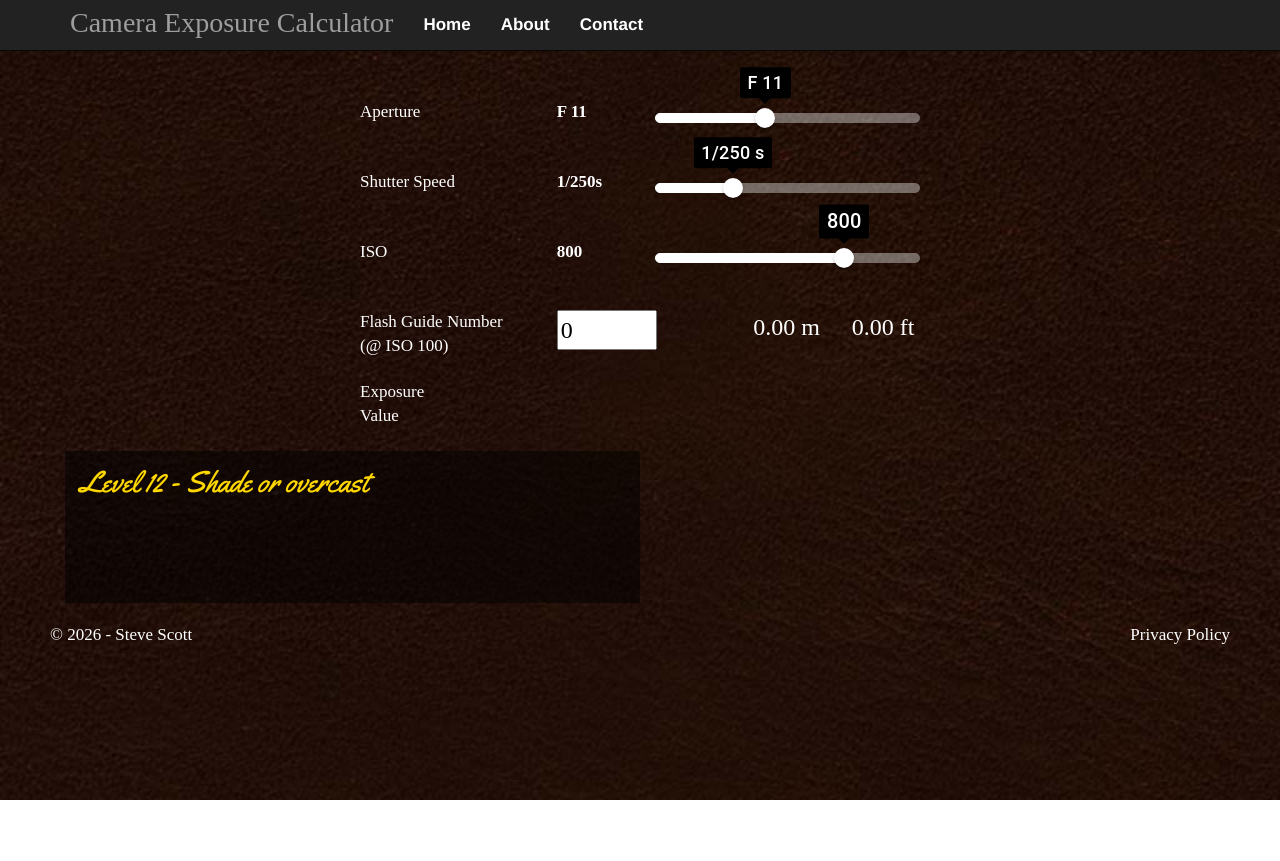
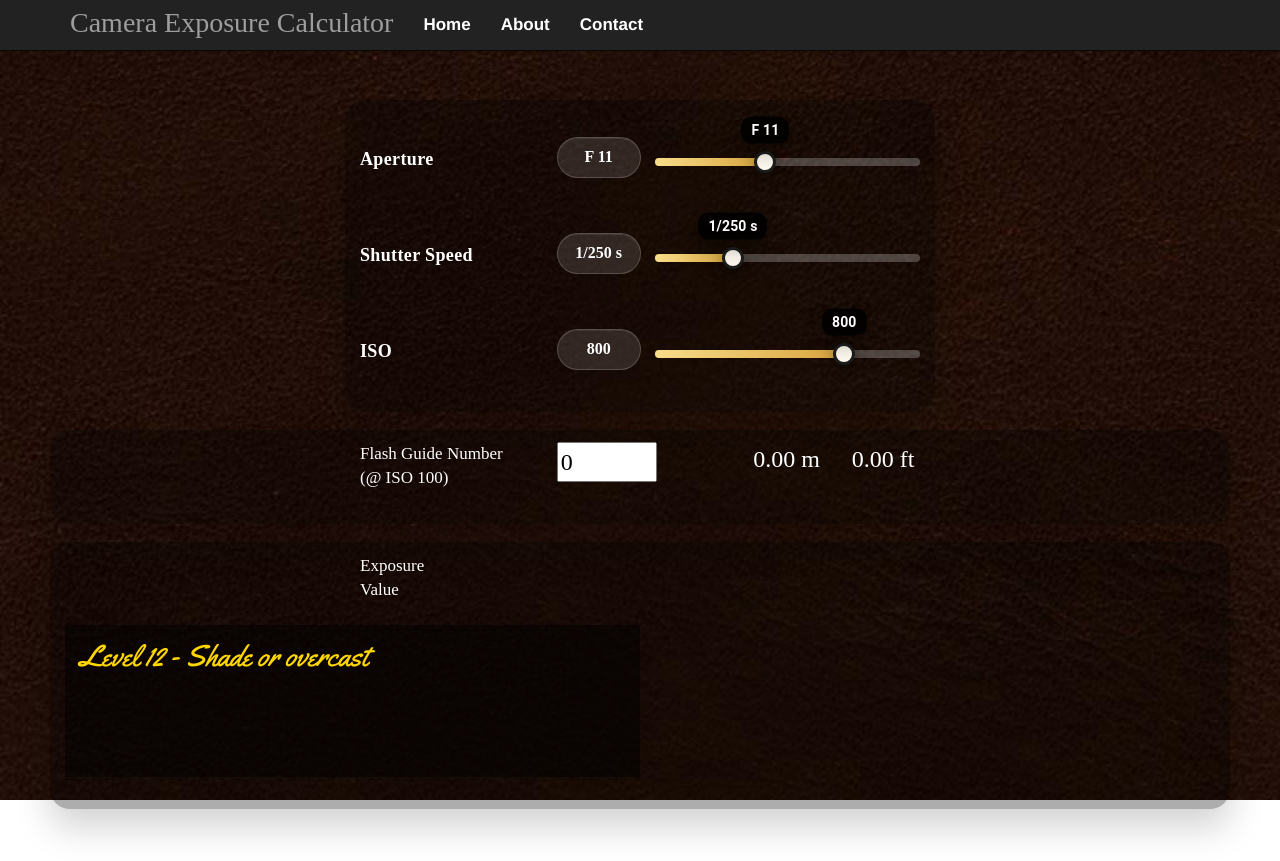
Before and after one commit to SteveScott/camexcalc-react-yarn, a React (Create React App) app: page / in a window 1280 px wide. Before the commit the page ends 800 px from the top, so only its background shows below. Built offline with nearby package versions, Linux system fonts and the light colour scheme; a web font is replaced by a local one.

Commit message:
Refine calculator slider layout and styling
Agent-Logs-Url: https://github.com/SteveScott/camexcalc-react-yarn/sessions/69937ccc-ec89-4bff-b5e7-1764fb5f84a4

Co-authored-by: SteveScott <5157577+SteveScott@users.noreply.github.com>

```diff
--- a/src/components/Footer.js
+++ b/src/components/Footer.js
@@ -3,7 +3,7 @@ import React from 'react';
 
 const Footer = () => (
     <footer>
-        <div class="copyright">
+        <div className="copyright">
             <p>© {new Date().getFullYear()} - Steve Scott</p>
         </div>
         <div style={{float:"right"}}>
--- a/src/index.css
+++ b/src/index.css
@@ -36,7 +36,7 @@ code {
   background-size: cover;
   background-repeat: no-repeat;
   background-position: center;
-  height: 100vh;
+  min-height: 100vh;
   color: white;
   padding: 50px;
   font-family: 'Rokkitt', serif;
@@ -57,12 +57,73 @@ code {
 }
 
 .row {
-  height: 70px;
+  min-height: 70px;
+  height: auto;
 }
 
 .NumberDisplay{
   font-size: 24px;
   font-weight:500;
+}
+
+.CalculationDiv {
+  background: rgba(0, 0, 0, 0.32);
+  border-radius: 20px;
+  padding: 12px 18px;
+  margin-bottom: 18px;
+  box-shadow: 0 18px 36px rgba(0, 0, 0, 0.18);
+}
+
+.slider-row {
+  display: flex;
+  flex-wrap: wrap;
+  align-items: center;
+  gap: 10px 0;
+  min-height: 96px;
+}
+
+.slider-heading {
+  display: flex;
+  flex-direction: column;
+  justify-content: center;
+  gap: 8px;
+}
+
+.slider-heading__label {
+  font-size: 18px;
+  font-weight: 600;
+  letter-spacing: 0.02em;
+}
+
+.slider-heading__value {
+  display: inline-flex;
+  align-items: center;
+  justify-content: center;
+  align-self: flex-start;
+  min-width: 84px;
+  padding: 8px 12px;
+  border: 1px solid rgba(255, 255, 255, 0.18);
+  border-radius: 999px;
+  background: rgba(255, 255, 255, 0.12);
+  box-shadow: inset 0 1px 0 rgba(255, 255, 255, 0.08);
+  font-size: 16px;
+  font-weight: 600;
+  white-space: nowrap;
+}
+
+.slider-heading__value--mobile {
+  display: none;
+}
+
+.slider-value-column,
+.slider-control-column {
+  display: flex;
+  align-items: center;
+  min-height: 52px;
+}
+
+.slider-control-column {
+  padding-top: 4px;
 }
 
 .InputText {
@@ -88,3 +149,45 @@ code {
   float:left;
   bottom:0vh;
 }
+
+@media (max-width: 767px) {
+  .content {
+    padding: 32px 16px 48px;
+  }
+
+  .main-app {
+    margin-top: 24px;
+  }
+
+  .CalculationDiv {
+    padding: 14px 16px;
+  }
+
+  .slider-row {
+    min-height: auto;
+    margin-bottom: 10px;
+  }
+
+  .slider-heading__value--mobile {
+    display: inline-flex;
+  }
+
+  .slider-value-column {
+    display: none;
+  }
+
+  .slider-control-column {
+    padding-top: 0;
+  }
+
+  .InputText {
+    width: 100%;
+    max-width: 120px;
+  }
+
+  .ExposureDiv {
+    height: auto;
+    min-height: 19vh;
+    font-size: clamp(24px, 6vw, 30px);
+  }
+}
--- a/src/pages/Home.js
+++ b/src/pages/Home.js
@@ -6,17 +6,94 @@ import { styled } from "@mui/material/styles";
 
 // Create a styled Slider component
 const StyledSlider = styled(Slider)({
-  "& .MuiSlider-valueLabel": {
-    backgroundColor: "black",
-    color: "white",
-    fontSize: "18px",
+  color: "#f2ce6f",
+  height: 8,
+  padding: "18px 0 14px",
+  "& .MuiSlider-rail": {
+    opacity: 1,
+    height: 8,
+    borderRadius: 999,
+    backgroundColor: "rgba(255, 255, 255, 0.24)",
+  },
+  "& .MuiSlider-track": {
+    border: "none",
+    height: 8,
+    borderRadius: 999,
+    background: "linear-gradient(90deg, #f8dd8a 0%, #d9a53f 100%)",
   },
   "& .MuiSlider-thumb": {
-    // backgroundColor: 'black',
+    width: 22,
+    height: 22,
+    backgroundColor: "#fffaf0",
+    border: "3px solid #1d1d1d",
+    boxShadow: "0 6px 14px rgba(0, 0, 0, 0.35)",
+    "&::before": {
+      boxShadow: "none",
+    },
+    "&:hover, &.Mui-focusVisible, &.Mui-active": {
+      boxShadow: "0 0 0 8px rgba(242, 206, 111, 0.18)",
+    },
   },
-  height: "10px",
-  color: "white",
+  "& .MuiSlider-valueLabel": {
+    backgroundColor: "rgba(0, 0, 0, 0.88)",
+    color: "white",
+    fontSize: "14px",
+    fontWeight: 600,
+    borderRadius: 10,
+    padding: "6px 10px",
+    lineHeight: 1.1,
+    boxShadow: "0 10px 20px rgba(0, 0, 0, 0.25)",
+    "&::before": {
+      display: "none",
+    },
+  },
+  "@media (max-width: 767px)": {
+    padding: "14px 0 10px",
+    "& .MuiSlider-thumb": {
+      width: 20,
+      height: 20,
+    },
+    "& .MuiSlider-valueLabel": {
+      fontSize: "12px",
+      padding: "4px 8px",
+    },
+  },
 });
+
+const SliderField = ({
+  ariaLabel,
+  label,
+  labelId,
+  max,
+  onChange,
+  value,
+  valueLabel,
+}) => (
+  <div className="row slider-row">
+    <div className="col-xs-12 col-sm-4 col-md-4 slider-heading">
+      <span className="slider-heading__label">{label}</span>
+      <span className="slider-heading__value slider-heading__value--mobile">
+        {valueLabel}
+      </span>
+    </div>
+    <div className="hidden-xs col-sm-2 col-md-2 slider-value-column">
+      <label id={labelId} className="slider-heading__value">
+        {valueLabel}
+      </label>
+    </div>
+    <div className="col-xs-12 col-sm-6 col-md-6 slider-control-column">
+      <StyledSlider
+        value={value}
+        aria-label={ariaLabel}
+        valueLabelDisplay="on"
+        valueLabelFormat={valueLabel}
+        min={0}
+        max={max}
+        onChange={onChange}
+      />
+    </div>
+  </div>
+);
 
 const Home = () => {
   const FSTOPVALUES = [1, 1.4, 2, 2.8, 4, 5.6, 8, 11, 16, 22, 32, 45, 64]
@@ -67,7 +144,7 @@ const Home = () => {
   ];
   const [shutterSpeed, setShutterSpeed] = useState(5);
   const [shutterSpeedText, setShutterSpeedText] = useState(
-    SHUTTERSPEEDLABLE[5] + "s"
+    SHUTTERSPEEDLABLE[5] + " s"
   );
 
   const ISOVALUES = [25, 50, 100, 200, 400, 800, 1600, 3200];
@@ -272,124 +349,86 @@ const Home = () => {
   }
 
   return (
-    <main class="content">
-      <div class="container-fluid main-app">
-        <form asp-action="mainAction">
-          <div class="row">
-            <div class="col-lg-3">
+    <main className="content">
+      <div className="container-fluid main-app">
+        <form>
+          <div className="row">
+            <div className="col-lg-3">
               </div>
-            <div class="col-sm-12 col-lg-6 CalculationDiv">
-              <div class="row">
-                <div class="col-xs-3 col-sm-2 col-md-4">Aperture</div>
-                <div class="hidden-xs col-sm-2 col-md-2">
-                  <label id="FStopDisplay">{FstopText}</label>
-                </div>
-                <div class="col-xs-8 col-sm-8 col-md-6">
-                  {/* <input id="FStop" data-slider-id="FStop" asp-for="FStop" type="text" data-slider-handle="custom" data-slider-min="0" data-slider-max="12" data-slider-step="1" data-slider-value="4" class="slider" /> */}
-                  <StyledSlider
-                    style={{ height: "10px", color: "white" }}
-                    defaultValue={Fstop}
-                    aria-label="Default"
-                    valueLabelDisplay="on"
-                    valueLabelFormat={"F " + FSTOPVALUES[Fstop]}
-                    min={0}
-                    max={FSTOPVALUES.length - 1}
-                    onChange={FStop_Slide}
-                  />
-                </div>
+            <div className="col-sm-12 col-lg-6 CalculationDiv">
+              <SliderField
+                ariaLabel="Aperture"
+                label="Aperture"
+                labelId="FStopDisplay"
+                max={FSTOPVALUES.length - 1}
+                onChange={FStop_Slide}
+                value={Fstop}
+                valueLabel={FstopText}
+              />
+              <SliderField
+                ariaLabel="Shutter Speed"
+                label="Shutter Speed"
+                labelId="ShutterSpeedDisplay"
+                max={SHUTTERSPEEDVALUES.length - 1}
+                onChange={ShutterSpeed_Slide}
+                value={shutterSpeed}
+                valueLabel={shutterSpeedText}
+              />
+              <SliderField
+                ariaLabel="ISO"
+                label="ISO"
+                labelId="IsoDisplay"
+                max={ISOVALUES.length - 1}
+                onChange={Iso_Slide}
+                value={Iso}
+                valueLabel={String(isoText)}
+              />
+            </div>
+            <div className="col-lg-3">
               </div>
-              <div class="row">
-                <div class="col-xs-3 col-sm-2 col-md-4">Shutter Speed</div>
-                <div class="hidden-xs col-sm-2 col-md-2">
-                  <label id="ShutterSpeedDisplay">{shutterSpeedText}</label>
-                </div>
-                <div class="col-xs-8 col-sm-8 col-md-6">
-                  {/* <input id="ShutterSpeed" data-slider-id="ShutterSpeed" asp-for="ShutterSpeed" type="text" data-slider-handle="custom" data-slider-min="0" data-slider-max="20" data-slider-step="1" data-slider-value="0" class="slider" /> */}
-                  <StyledSlider
-                    style={{ height: "10px", color: "white" }}
-                    defaultValue={shutterSpeed}
-                    aria-label="Default"
-                    valueLabelDisplay="on"
-                    valueLabelFormat={SHUTTERSPEEDLABLE[shutterSpeed] + " s"}
-                    min={0}
-                    max={SHUTTERSPEEDVALUES.length - 1}
-                    onChange={ShutterSpeed_Slide}
-                  />
-                </div>
-              </div>
-              <div class="row">
-                <div class="col-xs-3 col-sm-2 col-md-4">ISO</div>
-                <div class="hidden-xs col-sm-2 col-md-2">
-                  <label id="IsoDisplay">{isoText}</label>
-                </div>
-                <div class="col-xs-8 col-sm-8 col-md-6">
-                  {/* <input id="Iso" data-slider-id="Iso" asp-for="Iso" type="text" data-slider-handle="custom" data-slider-min="0" data-slider-max="7" data-slider-step="1" data-slider-value="2" class="slider" /> */}
-                  <StyledSlider
-                    style={{ height: "10px", color: "white" }}
-                    defaultValue={Iso}
-                    aria-label="Default"
-                    valueLabelDisplay="on"
-                    valueLabelFormat={ISOVALUES[Iso]}
-                    min={0}
-                    max={ISOVALUES.length - 1}
-                    sx={{
-                      "& .MuiSlider-valueLabel": {
-                        backgroundColor: "black",
-                        color: "white",
-                        fontSize: "20px",
-                      },
-                    }}
-                    onChange={Iso_Slide}
-                  />
-                </div>
-              </div>
-            </div>
-            <div class="col-lg-3">
-              </div>
-            <div class="col-sm-12 CalculationDiv">
-              <div class="row">
+            <div className="col-sm-12 CalculationDiv">
+              <div className="row">
 
-                <div class="col-lg-3">
+                <div className="col-lg-3">
                   </div>
-                <div class="col-xs-4 col-lg-2">Flash Guide Number (@ ISO 100)</div>
-                <div class="col-xs-2 ">
+                <div className="col-xs-4 col-lg-2">Flash Guide Number (@ ISO 100)</div>
+                <div className="col-xs-2 ">
                   <input
-                    class="NumberDisplay InputText"
+                    className="NumberDisplay InputText"
                     id="GN"
                     value={gn}
-                    asp-for="GN"
                     type="number"
                     onChange={GN_Change}
                   />
                 </div>
-                <div class="col-xs-3 col-lg-1">
-                  <label class="NumberDisplay" id="GNDisplayMeters">
+                <div className="col-xs-3 col-lg-1">
+                  <label className="NumberDisplay" id="GNDisplayMeters">
                     {flashDistMeter}
                   </label>
                 </div>
-                <div class="col-xs-3 col-lg-1">
-                  <label class="NumberDisplay" id="GNDisplayFeet">
+                <div className="col-xs-3 col-lg-1">
+                  <label className="NumberDisplay" id="GNDisplayFeet">
                     {flashDistFeet}
                   </label>
                 </div>
-                <div class="col-lg-3">
+                <div className="col-lg-3">
                   </div>
               </div>
             </div>
           </div>
-          <div class="row">
-            <div class="col-sm-12 CalculationDiv">
-            <div class="row d-flex justify-content-center">
-              <div class="col-lg-3"></div>
-              <div class="hidden-xs col-sm-2 col-md-2 col-lg-1">Exposure Value</div>
-              <div class="hidden-xs col-sm-2 col-md-2 col-lg-1"></div>
-              <div class="col-lg-3"></div>
+          <div className="row">
+            <div className="col-sm-12 CalculationDiv">
+            <div className="row d-flex justify-content-center">
+              <div className="col-lg-3"></div>
+              <div className="hidden-xs col-sm-2 col-md-2 col-lg-1">Exposure Value</div>
+              <div className="hidden-xs col-sm-2 col-md-2 col-lg-1"></div>
+              <div className="col-lg-3"></div>
             </div>
-            <div class="row d-flex justify-content-center">
-              <div class="col-xs-12 col-sm-8 col-md-8 col-lg-12 d-flex justify-content-center">
-                <div class="col-lg-3"></div>
-                <div class="col-lg-6 ExposureDiv">{ev}</div>
-                <div class="col-lg-3"></div>
+            <div className="row d-flex justify-content-center">
+              <div className="col-xs-12 col-sm-8 col-md-8 col-lg-12 d-flex justify-content-center">
+                <div className="col-lg-3"></div>
+                <div className="col-lg-6 ExposureDiv">{ev}</div>
+                <div className="col-lg-3"></div>
               </div>
             </div>
           </div>
```
Also changed, not shown: 1 other file (tests, documents, lock files or other folders).
